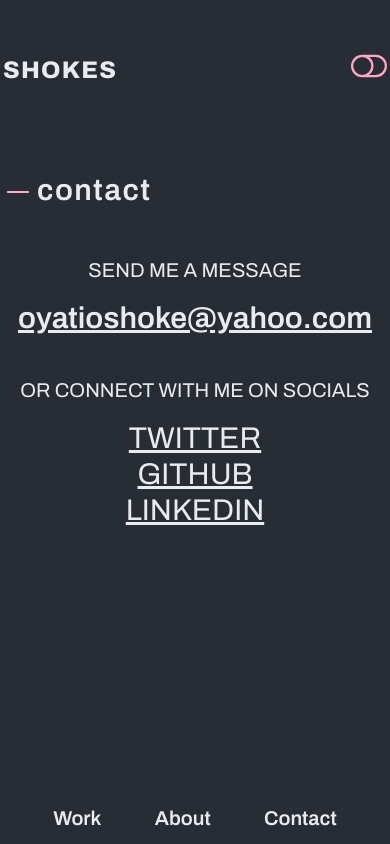
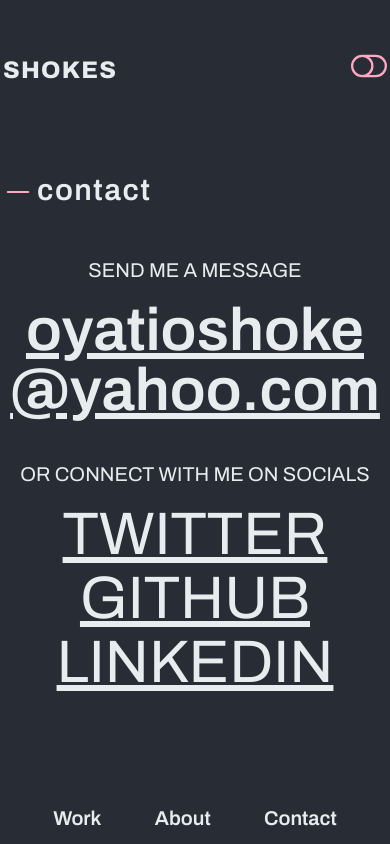
Before and after one commit to shokes/Personal-website, a React (Create React App) app: page /contact in a window 390 px wide. Built offline with nearby package versions, Linux system fonts and the light colour scheme.

Commit message:
word break

```diff
--- a/src/Pages/Contact.js
+++ b/src/Pages/Contact.js
@@ -19,7 +19,7 @@
           </h4>
           <Slide direction='up' duration={200}>
             <a
-              className='text-3xl lg:text-6xl font-semibold text-text-color underline '
+              className='text-6xl font-semibold text-text-color underline mail'
               href='mailto:oyatioshoke@yahoo.com'
               target='_blank'
               rel='noreferrer'
@@ -32,19 +32,19 @@
             OR CONNECT WITH ME ON SOCIALS
           </h4>
           <div className='grid grid-cols-1'>
-            <Slide direction='up' delay={200} duration={300}>
+            <Slide direction='up' delay={200} duration={300} className=' mb-1'>
               <a
                 href='https://twitter.com/Airshokes'
                 target='_blank'
                 rel='noreferrer'
-                className='underline text-3xl lg:text-6xl  uppercase  text-text-color'
+                className='underline text-6xl  uppercase  text-text-color'
               >
                 Twitter
               </a>
             </Slide>
-            <Slide direction='up' delay={400} duration={300}>
+            <Slide direction='up' delay={400} duration={300} className=' mb-1'>
               <a
-                className='underline uppercase text-3xl lg:text-6xl  text-text-color'
+                className='underline uppercase text-6xl  text-text-color '
                 href='https://github.com/shokes'
                 target='_blank'
                 rel='noreferrer'
@@ -52,9 +52,9 @@
                 github
               </a>
             </Slide>
-            <Slide direction='up' delay={600} duration={300}>
+            <Slide direction='up' delay={600} duration={300} className=' mb-1'>
               <a
-                className='underline uppercase text-3xl lg:text-6xl  text-text-color'
+                className='underline uppercase text-6xl  text-text-color'
                 href='https://www.linkedin.com/in/oshoke-oyati?lipi=urn%3Ali%3Apage%3Ad_flagship3_profile_view_base_contact_details%3B7bIwlnH1TeKUJ6r3jWAS6g%3D%3D'
                 rel='noreferrer'
                 target='_blank'
--- a/src/index.css
+++ b/src/index.css
@@ -34,6 +34,10 @@
   word-spacing: 3px;
 }
 
+.mail {
+  word-wrap: break-word;
+}
+
 @media (min-width: 64em) {
   .project-image {
     transition: all 0.9s;
```
